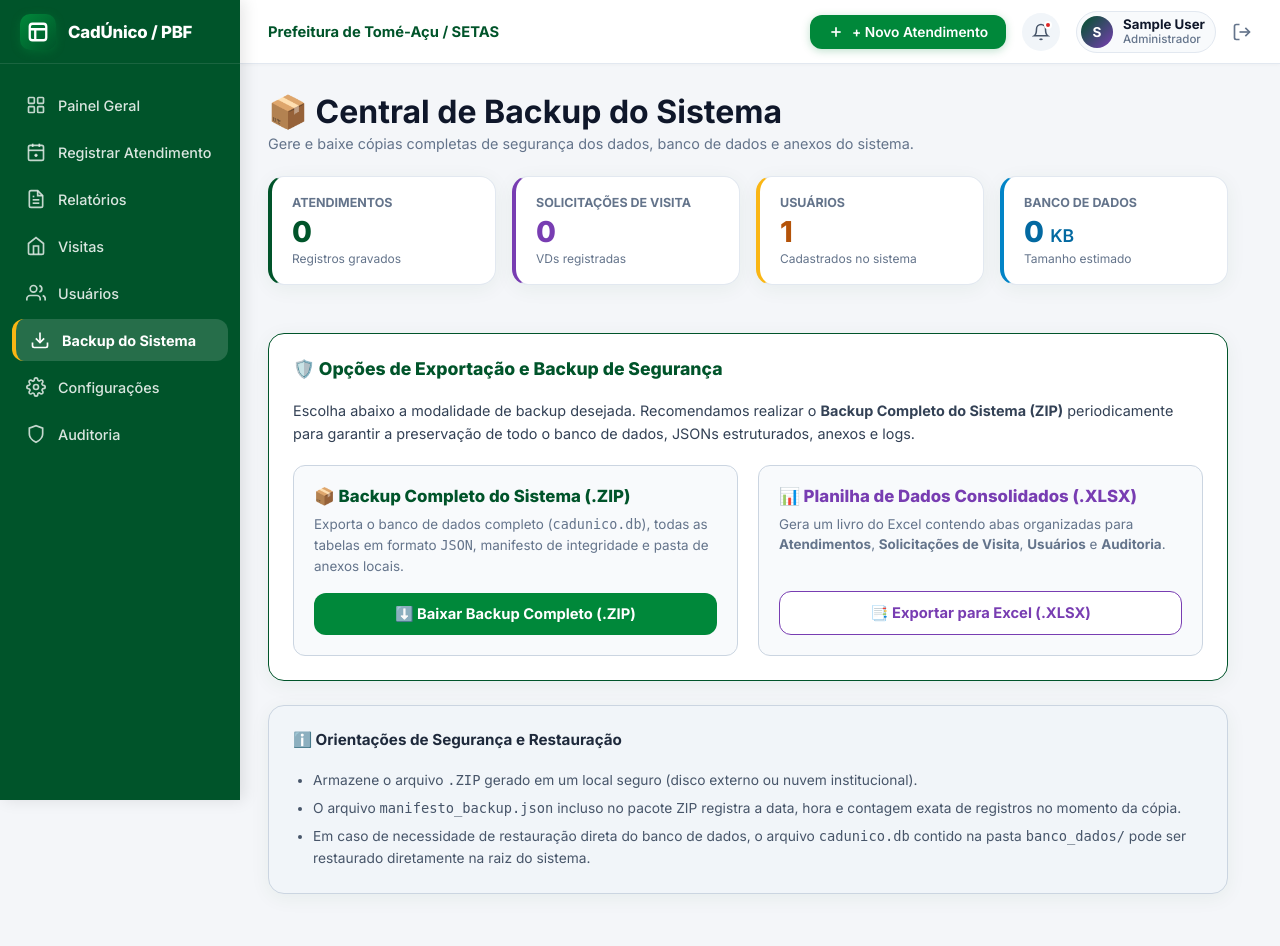
After one commit to Falwk/cadunico-sistema, a Flask app: page /admin/central-backup in a window 1280 px wide. The commit adds this page. Run offline with Flask 3, Linux system fonts and the light colour scheme; the visitor is signed in with stand-in values (Sample User, id 1); data comes from the database, SQL or seed files in the repository; data that the repository does not hold is empty; some libraries are stand-ins or nearby versions.

Commit message:
feat: central de backup do sistema com exportacao zip completo e planilha excel

```diff
--- a/app.py
+++ b/app.py
@@ -2617,6 +2617,41 @@ def auditoria():
     return render_template('auditoria.html', registros=registros)
 
 
+@app.route('/admin/central-backup')
+def central_backup():
+    if _requer_login() or session.get('perfil') != 'admin':
+        flash('Acesso negado.', 'erro')
+        return redirect(url_for('dashboard'))
+
+    conn = get_db()
+    total_usuarios = _fetchone(conn, "SELECT COUNT(*) as n FROM usuarios")['n']
+    total_atendimentos = _fetchone(conn, "SELECT COUNT(*) as n FROM atendimentos")['n']
+    total_visitas = _fetchone(conn, "SELECT COUNT(*) as n FROM solicitacoes_visita")['n']
+    total_audit = _fetchone(conn, "SELECT COUNT(*) as n FROM audit_log")['n']
+    conn.close()
+
+    tamanho_db_kb = 0
+    db_path = os.path.join(app.root_path, 'cadunico.db')
+    if not os.path.exists(db_path):
+        db_path = os.path.join(BASE_DIR, 'cadunico.db')
+    if os.path.exists(db_path):
+        tamanho_db_kb = round(os.path.getsize(db_path) / 1024, 1)
+
+    agora_str = datetime.now(_TZ_BELEM).strftime('%d/%m/%Y às %H:%M:%S')
+
+    stats = {
+        'total_usuarios': total_usuarios,
+        'total_atendimentos': total_atendimentos,
+        'total_visitas': total_visitas,
+        'total_audit': total_audit,
+        'tamanho_db_kb': tamanho_db_kb,
+        'tamanho_db_mb': round(tamanho_db_kb / 1024, 2),
+        'agora_str': agora_str,
+    }
+
+    return render_template('central_backup.html', stats=stats)
+
+
 @app.route('/admin/backup')
 def admin_backup():
     if _requer_login() or session.get('perfil') != 'admin':
@@ -2627,35 +2662,151 @@ def admin_backup():
     import json
 
     buf = io.BytesIO()
-    hoje_str = datetime.now().strftime('%Y-%m-%d_%H%M')
-    zip_filename = f"Backup_CadUnico_{hoje_str}.zip"
+    hoje_str = datetime.now(_TZ_BELEM).strftime('%Y-%m-%d_%H%M%S')
+    zip_filename = f"Backup_CadUnico_COMPLETO_{hoje_str}.zip"
 
     with zipfile.ZipFile(buf, 'w', zipfile.ZIP_DEFLATED) as zf:
         conn = get_db()
+
         if not _USE_PG:
             db_path = os.path.join(app.root_path, 'cadunico.db')
             if not os.path.exists(db_path):
                 db_path = os.path.join(BASE_DIR, 'cadunico.db')
             if os.path.exists(db_path):
-                zf.write(db_path, arcname='cadunico.db')
-
-        # Dumps em JSON das tabelas do banco
-        tabelas = ['usuarios', 'atendimentos', 'solicitacoes_visita', 'config_relatorio', 'audit_log', 'visita_contadores']
+                zf.write(db_path, arcname='banco_dados/cadunico.db')
+
+        tabelas = [
+            'usuarios', 'atendimentos', 'solicitacoes_visita',
+            'config_relatorio', 'audit_log', 'visita_contadores', 'visita_fotos'
+        ]
+        manifest_counts = {}
         for tab in tabelas:
             try:
                 rows = [dict(r) for r in _fetchall(conn, f"SELECT * FROM {tab}")]
-                zf.writestr(f"dados_{tab}.json", json.dumps(rows, indent=2, ensure_ascii=False))
-            except Exception:
-                pass
+                manifest_counts[tab] = len(rows)
+                zf.writestr(f"tabelas_json/dados_{tab}.json", json.dumps(rows, indent=2, ensure_ascii=False))
+            except Exception as e:
+                manifest_counts[tab] = f"Erro: {str(e)}"
         conn.close()
 
+        upload_dirs = [
+            os.path.join(app.root_path, 'uploads'),
+            os.path.join(BASE_DIR, 'uploads'),
+            os.path.join(app.root_path, 'static', 'uploads'),
+        ]
+        for u_dir in upload_dirs:
+            if os.path.exists(u_dir):
+                for root, dirs, files in os.walk(u_dir):
+                    for f in files:
+                        full_p = os.path.join(root, f)
+                        rel_p = os.path.relpath(full_p, u_dir)
+                        zf.write(full_p, arcname=os.path.join('arquivos_anexos', rel_p))
+
+        manifest = {
+            'sistema': 'Sistema de Gestão do Cadastro Único e Programa Bolsa Família',
+            'municipio': 'Tomé-Açu / PA',
+            'versao_sistema': '2.5.0',
+            'data_geracao': datetime.now(_TZ_BELEM).isoformat(),
+            'fuso_horario': 'America/Belem (UTC-3)',
+            'tabelas_backup': manifest_counts,
+        }
+        zf.writestr('manifesto_backup.json', json.dumps(manifest, indent=2, ensure_ascii=False))
+
     buf.seek(0)
-    audit('BACKUP_DATABASE', f"arquivo={zip_filename}")
+    audit('BACKUP_SISTEMA_ZIP', f"arquivo={zip_filename}")
     return send_file(
         buf,
         as_attachment=True,
         download_name=zip_filename,
         mimetype='application/zip'
+    )
+
+
+@app.route('/admin/backup/excel')
+def backup_excel():
+    if _requer_login() or session.get('perfil') != 'admin':
+        flash('Acesso negado.', 'erro')
+        return redirect(url_for('dashboard'))
+
+    import openpyxl
+    from openpyxl.styles import Font, PatternFill, Alignment
+    from openpyxl.utils import get_column_letter
+
+    wb = openpyxl.Workbook()
+    conn = get_db()
+
+    ws_at = wb.active
+    ws_at.title = "Atendimentos"
+    ats = [dict(r) for r in _fetchall(conn, "SELECT a.*, u.nome as entrevistador FROM atendimentos a JOIN usuarios u ON a.usuario_id=u.id ORDER BY a.id DESC")]
+    headers_at = ['ID', 'Data', 'CPF', 'Nome do RF', 'Origem', 'Tipos', 'Entrevistador', 'Criado em', 'Órgão Encaminhador', 'Situação']
+    ws_at.append(headers_at)
+    for at in ats:
+        ws_at.append([
+            at.get('id'), at.get('data'), at.get('cpf'), at.get('nome_rf'),
+            at.get('origem'), at.get('tipos'), at.get('entrevistador'),
+            at.get('criado_em'), at.get('orgao_encaminhador') or '—', at.get('situacao_encaminhamento') or 'Atendido'
+        ])
+
+    ws_v = wb.create_sheet("Visitas Domiciliares")
+    visitas = [dict(r) for r in _fetchall(conn, "SELECT sv.*, sol.nome as solicitante_nome, res.nome as responsavel_nome FROM solicitacoes_visita sv LEFT JOIN usuarios sol ON sol.id=sv.solicitante_id LEFT JOIN usuarios res ON res.id=sv.responsavel_id ORDER BY sv.id DESC")]
+    headers_v = ['ID', 'Nº VD', 'CPF RF', 'Nome RF', 'Logradouro', 'Número', 'Bairro', 'Motivo', 'Status', 'Data Realizada', 'Solicitante', 'Responsável', 'Parecer Técnico']
+    ws_v.append(headers_v)
+    for v in visitas:
+        ws_v.append([
+            v.get('id'), v.get('numero_vd') or f"#{v.get('id')}", v.get('cpf_rf'), v.get('nome_rf'),
+            v.get('logradouro'), v.get('numero'), v.get('bairro'), v.get('motivo'),
+            v.get('status'), v.get('data_realizada') or '—', v.get('solicitante_nome') or '—',
+            v.get('responsavel_nome') or '—', v.get('parecer_tecnico_txt') or '—'
+        ])
+
+    ws_u = wb.create_sheet("Usuários")
+    users = [dict(r) for r in _fetchall(conn, "SELECT id, nome, login, perfil, unidade, email, telefone, acesso_sibec, tentativas_login FROM usuarios ORDER BY id")]
+    headers_u = ['ID', 'Nome', 'Login', 'Perfil', 'Unidade', 'E-mail', 'Telefone', 'Acesso SIBEC', 'Falhas Login']
+    ws_u.append(headers_u)
+    for u in users:
+        ws_u.append([
+            u.get('id'), u.get('nome'), u.get('login'), u.get('perfil'),
+            u.get('unidade'), u.get('email') or '—', u.get('telefone') or '—',
+            'Sim' if u.get('acesso_sibec') else 'Não', u.get('tentativas_login', 0)
+        ])
+
+    ws_aud = wb.create_sheet("Histórico Auditoria")
+    audits = [dict(r) for r in _fetchall(conn, "SELECT id, usuario_nome, acao, detalhe, ip, criado_em FROM audit_log ORDER BY id DESC LIMIT 1000")]
+    headers_aud = ['ID', 'Usuário', 'Ação', 'Detalhes', 'IP', 'Data/Hora']
+    ws_aud.append(headers_aud)
+    for a in audits:
+        ws_aud.append([
+            a.get('id'), a.get('usuario_nome') or '—', a.get('acao'),
+            a.get('detalhe') or '—', a.get('ip') or '—', a.get('criado_em')
+        ])
+
+    conn.close()
+
+    fill_hdr = PatternFill("solid", fgColor="00542A")
+    font_hdr = Font(bold=True, color="FFFFFF")
+    for ws in [ws_at, ws_v, ws_u, ws_aud]:
+        for cell in ws[1]:
+            cell.fill = fill_hdr
+            cell.font = font_hdr
+            cell.alignment = Alignment(horizontal='center', vertical='center')
+        for col in ws.columns:
+            max_len = max(len(str(cell.value or '')) for cell in col)
+            col_letter = get_column_letter(col[0].column)
+            ws.column_dimensions[col_letter].width = max(max_len + 4, 12)
+
+    buf = io.BytesIO()
+    wb.save(buf)
+    buf.seek(0)
+
+    hoje_str = datetime.now(_TZ_BELEM).strftime('%Y-%m-%d')
+    xlsx_filename = f"Backup_Dados_CadUnico_{hoje_str}.xlsx"
+
+    audit('BACKUP_SISTEMA_EXCEL', f"arquivo={xlsx_filename}")
+    return send_file(
+        buf,
+        as_attachment=True,
+        download_name=xlsx_filename,
+        mimetype='application/vnd.openxmlformats-officedocument.spreadsheetml.sheet'
     )
 
 
--- a/templates/admin_usuarios.html
+++ b/templates/admin_usuarios.html
@@ -4,8 +4,8 @@
   <div class="flex" style="margin-bottom:20px; align-items:center; gap:10px;">
     <h1 class="page-title mb-0">Gerenciar Usuários</h1>
     <div style="margin-left:auto; display:flex; gap:10px;">
-      <a href="{{ url_for('admin_backup') }}" class="btn btn-outline" style="border-color:#00883A; color:#00542A; font-weight:700; background:#F0FDF4;">
-        💾 Baixar Backup do Banco
+      <a href="{{ url_for('central_backup') }}" class="btn btn-outline" style="border-color:#00883A; color:#00542A; font-weight:700; background:#F0FDF4;">
+        📦 Central de Backup
       </a>
       <a href="{{ url_for('novo_usuario') }}" class="btn btn-primary">+ Novo Usuário</a>
     </div>
--- a/templates/base.html
+++ b/templates/base.html
@@ -676,6 +676,11 @@
         <span>Usuários</span>
       </a>
 
+      <a href="{{ url_for('central_backup') }}" class="sidebar-link {% if request.endpoint in ('central_backup', 'admin_backup', 'backup_excel') %}ativo{% endif %}">
+        <svg viewBox="0 0 24 24" fill="none" stroke="currentColor" stroke-width="2"><path d="M21 15v4a2 2 0 0 1-2 2H5a2 2 0 0 1-2-2v-4"/><polyline points="7 10 12 15 17 10"/><line x1="12" y1="15" x2="12" y2="3"/></svg>
+        <span>Backup do Sistema</span>
+      </a>
+
       <a href="{{ url_for('config_relatorio') }}" class="sidebar-link {% if request.endpoint == 'config_relatorio' %}ativo{% endif %}">
         <svg viewBox="0 0 24 24" fill="none" stroke="currentColor"><circle cx="12" cy="12" r="3"/><path d="M19.4 15a1.65 1.65 0 0 0 .33 1.82l.06.06a2 2 0 0 1 0 2.83 2 2 0 0 1-2.83 0l-.06-.06a1.65 1.65 0 0 0-1.82-.33 1.65 1.65 0 0 0-1 1.51V21a2 2 0 0 1-2 2 2 2 0 0 1-2-2v-.09A1.65 1.65 0 0 0 9 19.4a1.65 1.65 0 0 0-1.82.33l-.06.06a2 2 0 0 1-2.83 0 2 2 0 0 1 0-2.83l.06-.06a1.65 1.65 0 0 0 .33-1.82 1.65 1.65 0 0 0-1.51-1H3a2 2 0 0 1-2-2 2 2 0 0 1 2-2h.09A1.65 1.65 0 0 0 4.6 9a1.65 1.65 0 0 0-.33-1.82l-.06-.06a2 2 0 0 1 0-2.83 2 2 0 0 1 2.83 0l.06.06a1.65 1.65 0 0 0 1.82.33H9a1.65 1.65 0 0 0 1-1.51V3a2 2 0 0 1 2-2 2 2 0 0 1 2 2v.09a1.65 1.65 0 0 0 1 1.51 1.65 1.65 0 0 0 1.82-.33l.06-.06a2 2 0 0 1 2.83 0 2 2 0 0 1 0 2.83l-.06.06a1.65 1.65 0 0 0-.33 1.82V9a1.65 1.65 0 0 0 1.51 1H21a2 2 0 0 1 2 2 2 2 0 0 1-2 2h-.09a1.65 1.65 0 0 0-1.51 1z"/></svg>
         <span>Configurações</span>
--- /dev/null
+++ b/templates/central_backup.html
@@ -0,0 +1,109 @@
+{% extends 'base.html' %}
+{% block content %}
+<div class="container" style="max-width:960px">
+
+  <div class="flex" style="margin-bottom:24px; align-items:center; gap:12px; flex-wrap:wrap;">
+    <div>
+      <h1 class="page-title mb-0">📦 Central de Backup do Sistema</h1>
+      <p style="margin:4px 0 0 0; color:var(--text-muted); font-size:0.9rem;">
+        Gere e baixe cópias completas de segurança dos dados, banco de dados e anexos do sistema.
+      </p>
+    </div>
+  </div>
+
+  {# ── Cards de Estatísticas dos Dados ────────────────────────────────── #}
+  <div style="display:grid; grid-template-columns:repeat(auto-fit, minmax(200px, 1fr)); gap:16px; margin-bottom:24px;">
+
+    <div class="card" style="padding:18px 20px; border-left:4px solid #00542A; background:#FFFFFF;">
+      <div style="font-size:0.78rem; font-weight:700; color:var(--text-muted); text-transform:uppercase;">Atendimentos</div>
+      <div style="font-size:1.8rem; font-weight:800; color:#00542A; margin-top:4px;">{{ stats.total_atendimentos }}</div>
+      <div style="font-size:0.75rem; color:#64748B; margin-top:2px;">Registros gravados</div>
+    </div>
+
+    <div class="card" style="padding:18px 20px; border-left:4px solid #783DB2; background:#FFFFFF;">
+      <div style="font-size:0.78rem; font-weight:700; color:var(--text-muted); text-transform:uppercase;">Solicitações de Visita</div>
+      <div style="font-size:1.8rem; font-weight:800; color:#783DB2; margin-top:4px;">{{ stats.total_visitas }}</div>
+      <div style="font-size:0.75rem; color:#64748B; margin-top:2px;">VDs registradas</div>
+    </div>
+
+    <div class="card" style="padding:18px 20px; border-left:4px solid #FAB614; background:#FFFFFF;">
+      <div style="font-size:0.78rem; font-weight:700; color:var(--text-muted); text-transform:uppercase;">Usuários</div>
+      <div style="font-size:1.8rem; font-weight:800; color:#B45309; margin-top:4px;">{{ stats.total_usuarios }}</div>
+      <div style="font-size:0.75rem; color:#64748B; margin-top:2px;">Cadastrados no sistema</div>
+    </div>
+
+    <div class="card" style="padding:18px 20px; border-left:4px solid #0284C7; background:#FFFFFF;">
+      <div style="font-size:0.78rem; font-weight:700; color:var(--text-muted); text-transform:uppercase;">Banco de Dados</div>
+      <div style="font-size:1.8rem; font-weight:800; color:#0369A1; margin-top:4px;">
+        {% if stats.tamanho_db_mb > 1 %}
+          {{ stats.tamanho_db_mb }} <span style="font-size:1.1rem; font-weight:600;">MB</span>
+        {% else %}
+          {{ stats.tamanho_db_kb }} <span style="font-size:1.1rem; font-weight:600;">KB</span>
+        {% endif %}
+      </div>
+      <div style="font-size:0.75rem; color:#64748B; margin-top:2px;">Tamanho estimado</div>
+    </div>
+
+  </div>
+
+  {# ── Card Opções de Backup Completo ──────────────────────────────────── #}
+  <div class="card" style="margin-bottom:24px; border:1.5px solid #00542A;">
+    <div class="card-title" style="color:#00542A; font-weight:800; font-size:1.1rem; display:flex; align-items:center; gap:8px;">
+      🛡️ Opções de Exportação e Backup de Segurança
+    </div>
+
+    <p style="font-size:0.9rem; color:#334155; line-height:1.6; margin-bottom:20px;">
+      Escolha abaixo a modalidade de backup desejada. Recomendamos realizar o <strong>Backup Completo do Sistema (ZIP)</strong> periodicamente para garantir a preservação de todo o banco de dados, JSONs estruturados, anexos e logs.
+    </p>
+
+    <div style="display:grid; grid-template-columns:repeat(auto-fit, minmax(280px, 1fr)); gap:20px;">
+
+      <!-- Opção 1: ZIP Completo -->
+      <div style="border:1px solid #CBD5E1; border-radius:12px; padding:20px; background:#F8FAFC; display:flex; flex-direction:column; justify-content:space-between;">
+        <div>
+          <div style="font-size:1.05rem; font-weight:800; color:#00542A; display:flex; align-items:center; gap:8px; margin-bottom:8px;">
+            📦 Backup Completo do Sistema (.ZIP)
+          </div>
+          <p style="font-size:0.84rem; color:#64748B; line-height:1.5; margin-bottom:16px;">
+            Exporta o banco de dados completo (<code>cadunico.db</code>), todas as tabelas em formato <code>JSON</code>, manifesto de integridade e pasta de anexos locais.
+          </p>
+        </div>
+        <a href="{{ url_for('admin_backup') }}" class="btn btn-primary" style="background:#00883A; border-color:#00542A; font-weight:700; width:100%; text-align:center; padding:12px; font-size:0.92rem; display:block;">
+          ⬇️ Baixar Backup Completo (.ZIP)
+        </a>
+      </div>
+
+      <!-- Opção 2: Planilha Excel -->
+      <div style="border:1px solid #CBD5E1; border-radius:12px; padding:20px; background:#F8FAFC; display:flex; flex-direction:column; justify-content:space-between;">
+        <div>
+          <div style="font-size:1.05rem; font-weight:800; color:#783DB2; display:flex; align-items:center; gap:8px; margin-bottom:8px;">
+            📊 Planilha de Dados Consolidados (.XLSX)
+          </div>
+          <p style="font-size:0.84rem; color:#64748B; line-height:1.5; margin-bottom:16px;">
+            Gera um livro do Excel contendo abas organizadas para <strong>Atendimentos</strong>, <strong>Solicitações de Visita</strong>, <strong>Usuários</strong> e <strong>Auditoria</strong>.
+          </p>
+        </div>
+        <a href="{{ url_for('backup_excel') }}" class="btn btn-outline" style="border-color:#783DB2; color:#783DB2; font-weight:700; width:100%; text-align:center; padding:12px; font-size:0.92rem; background:#FFFFFF; display:block;">
+          📑 Exportar para Excel (.XLSX)
+        </a>
+      </div>
+
+    </div>
+  </div>
+
+  {# ── Card Guia de Restauração ────────────────────────────────────────── #}
+  <div class="card" style="background:#F1F5F9; border:1px solid #CBD5E1;">
+    <div class="card-title" style="color:#1E293B; font-weight:700; font-size:0.95rem; display:flex; align-items:center; gap:8px;">
+      ℹ️ Orientações de Segurança e Restauração
+    </div>
+    <div style="font-size:0.86rem; color:#475569; line-height:1.6;">
+      <ul style="margin:0; padding-left:20px;">
+        <li style="margin-bottom:6px;">Armazene o arquivo <code>.ZIP</code> gerado em um local seguro (disco externo ou nuvem institucional).</li>
+        <li style="margin-bottom:6px;">O arquivo <code>manifesto_backup.json</code> incluso no pacote ZIP registra a data, hora e contagem exata de registros no momento da cópia.</li>
+        <li>Em caso de necessidade de restauração direta do banco de dados, o arquivo <code>cadunico.db</code> contido na pasta <code>banco_dados/</code> pode ser restaurado diretamente na raiz do sistema.</li>
+      </ul>
+    </div>
+  </div>
+
+</div>
+{% endblock %}
```
